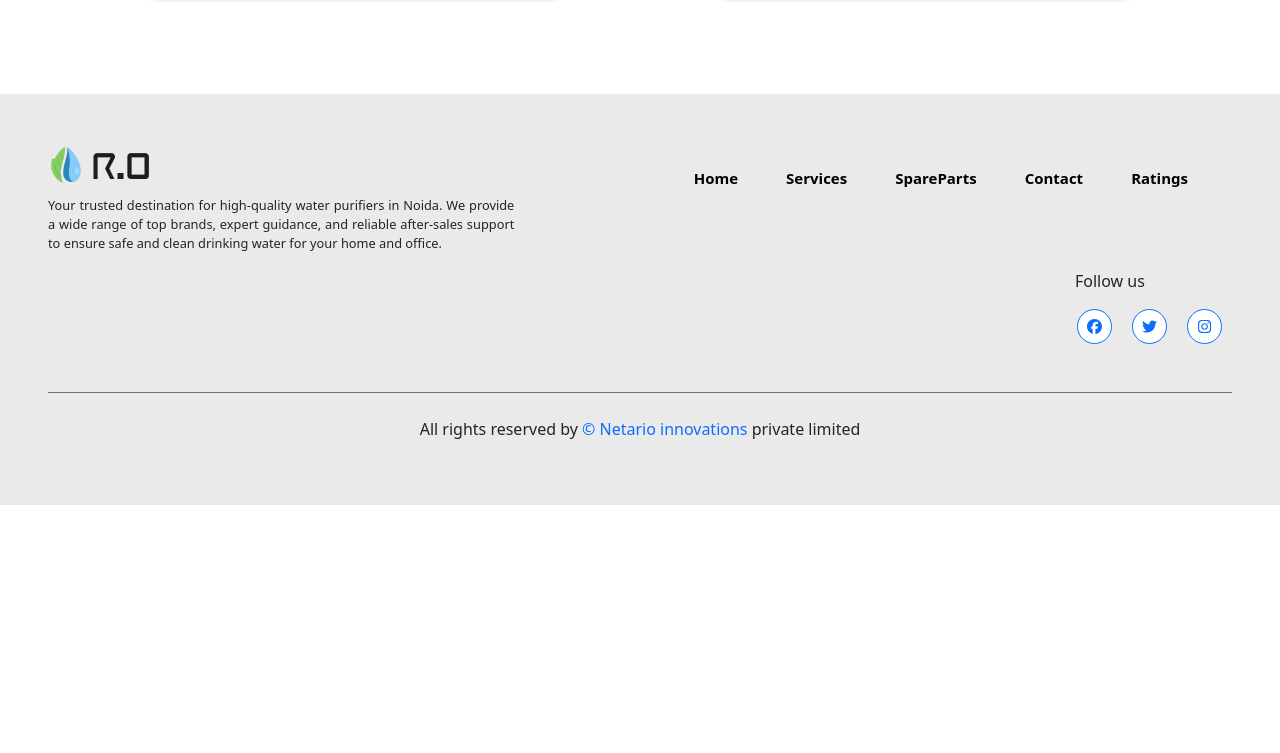
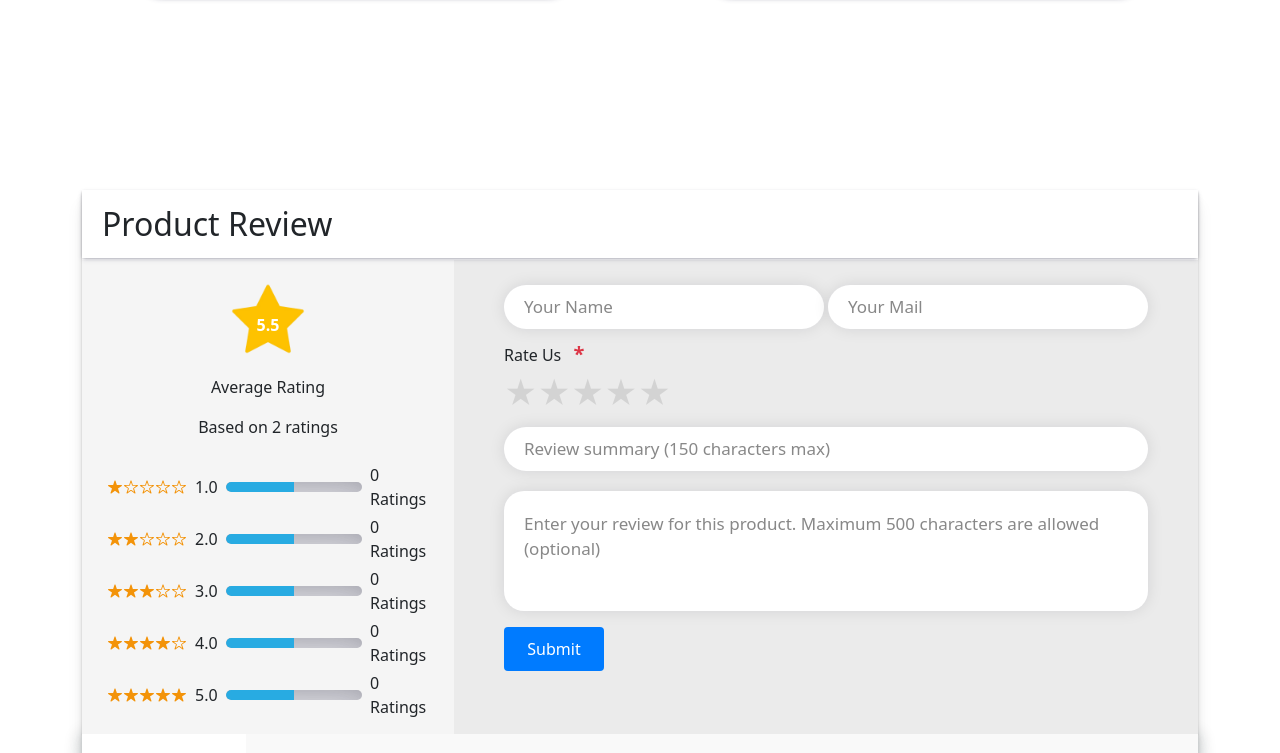
Before and after one commit to abhishekpathaknetario/ro-website, a React (Vite) app: page / in a window 1280 px wide. Shown: the part 4300-5053 px from the top of the page. Before the commit the page ends 4805 px from the top, so only its background shows below. Built offline with nearby package versions, Linux system fonts and the light colour scheme.

Commit message:
Update HeroSection.jsx
Added Rateus Component on Hero Page

```diff
--- a/src/components/HeroSection.jsx
+++ b/src/components/HeroSection.jsx
@@ -12,6 +12,7 @@
 import BrandsArea from "./BrandsArea";
 import ContactUs from "./ContactUs";
 import "./HeroSection.css";
+import RateUs from "./Rateus/RateUs";
 
 const HeroSection = () => {
   return (
@@ -24,7 +25,10 @@
               style={{ letterSpacing: ".5px" }}
             >
               Expert Water Purifier Services: Keep Your
-              <span className="text-primary " style={{fontWeight:"900"}}> Water </span>
+              <span className="text-primary " style={{ fontWeight: "900" }}>
+                {" "}
+                Water{" "}
+              </span>
               Fresh
             </h3>
             <p className="fs-5 fs-md-3 fs-lg-5">
@@ -71,6 +75,7 @@
       <Ratings />
       <BrandsArea />
       <ContactUs />
+      <RateUs />
     </>
   );
 };
```
